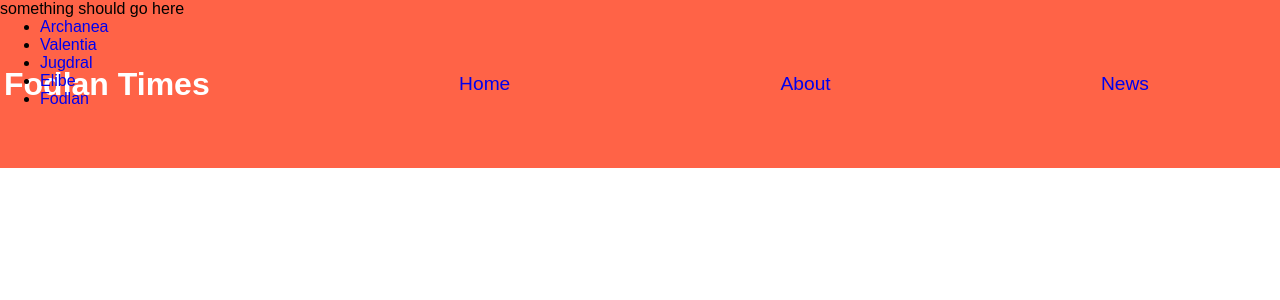
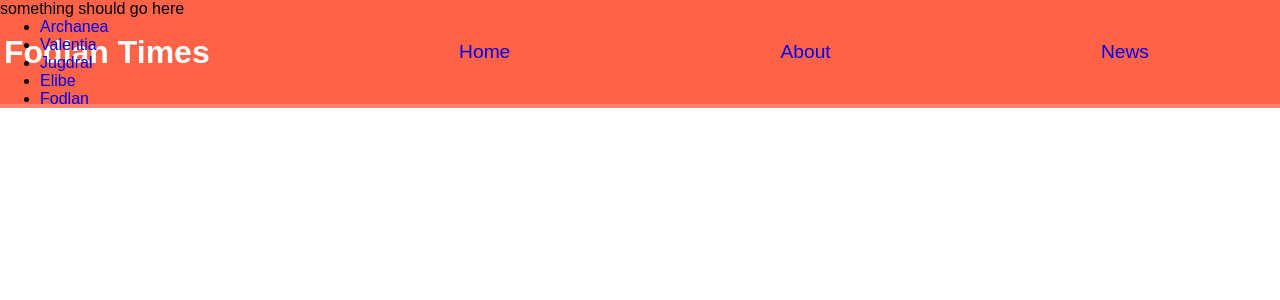
Before and after one commit to DrunkDemoman/DrunkDemoman.github.io, a PHP site: page / in a window 1280 px wide. Shown: the top 300 px of the page. Run offline with PHP 8.4, Linux system fonts and the light colour scheme.

Commit message:
update stylesheet

```diff
--- a/Tugas2/style.css
+++ b/Tugas2/style.css
@@ -8,7 +8,7 @@ header
 {
     position: fixed;
     width: 100%;
-    height: 20%;
+    height: 12%;
     background-color: tomato;
     padding-top: 4px;
     padding-left: 4px;
```
